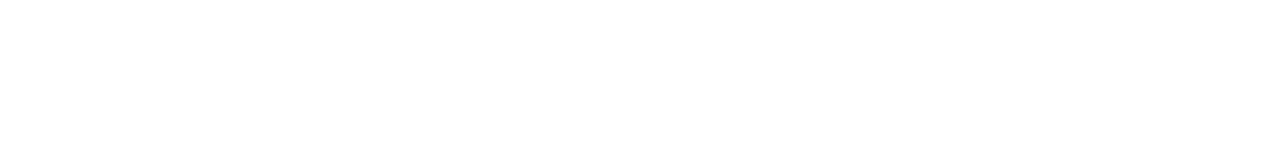
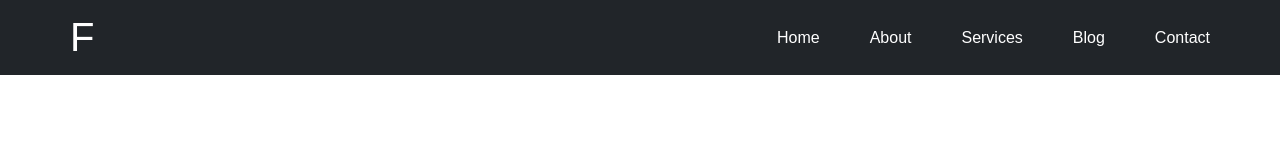
Before and after one commit to AbdelrahmanELsokary/F, a plain HTML site: page index.html in a window 1280 px wide. Drawn offline with Linux system fonts and the light colour scheme.

Commit message:
Add: Header Section

```diff
--- a/assets/styles/main.css
+++ b/assets/styles/main.css
@@ -2,6 +2,12 @@
   padding: 0;
   margin: 0;
   box-sizing: border-box;
+}
+html{
+  scroll-behavior: smooth;
+}
+body{
+  font-family: Arial, Helvetica, sans-serif;
 }
 :root {
   --white: #ffffff;
@@ -33,3 +39,54 @@ a {
 ul {
   list-style: none;
 }
+header{
+  position: sticky;
+  top: 0;
+  background-color: var(--dark-gunmetal);
+  padding: 15px 0;
+}
+header .container{
+  display: flex;
+  justify-content: space-between;
+  align-items: center;
+}
+header .container .logo a{
+  font-size: 40px;
+}
+header .container nav{
+  position: relative;
+}
+header .container a{
+  color: var(--white);
+}
+@media (max-width:991px) {
+  header .container label img{
+    cursor: pointer;
+  }
+  header .container input{
+    appearance: none;
+  }
+  header .container nav ul{
+    display: none;
+    position: absolute;
+    min-width: 250px;
+    right: 0;
+    top: 43px;
+    background-color: var(--dark-gunmetal);
+  }
+  header .container nav ul li{
+    padding: 20px;
+  }
+  header .container input:checked + ul{
+    display: block;
+  }
+}
+@media (min-width:992px) {
+  header .container input , label{
+    display: none;
+  }
+  header .container nav ul{
+    display: flex;
+    gap: 50px;
+  }
+}
--- a/index.html
+++ b/index.html
@@ -3,10 +3,29 @@
 <head>
   <meta charset="UTF-8">
   <meta name="viewport" content="width=device-width, initial-scale=1.0">
-  <title>F</title>
+  <title>R</title>
   <link rel="stylesheet" href="assets/styles/main.css">
 </head>
 <body>
+  <header>
+    <div class="container">
 
+      <div class="logo">
+        <a href="index.html">F</a>
+      </div>
+
+      <nav>
+        <label for="toggel"><img src="assets/icons/menu.webp" alt="menu icon"></label>
+        <input type="checkbox" id="toggel">
+        <ul>
+          <li><a href="#">Home</a></li>
+          <li><a href="#">About</a></li>
+          <li><a href="#">Services</a></li>
+          <li><a href="#">Blog</a></li>
+          <li><a href="#">Contact</a></li>
+        </ul>
+      </nav>
+    </div>
+  </header>
 </body>
 </html>
```
